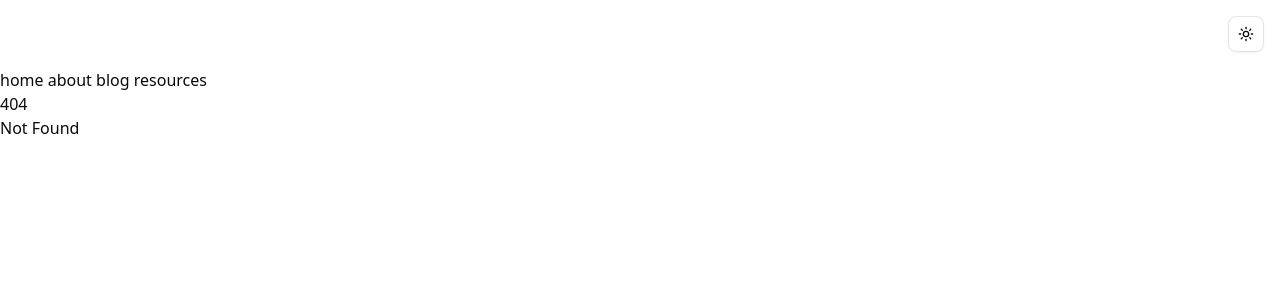
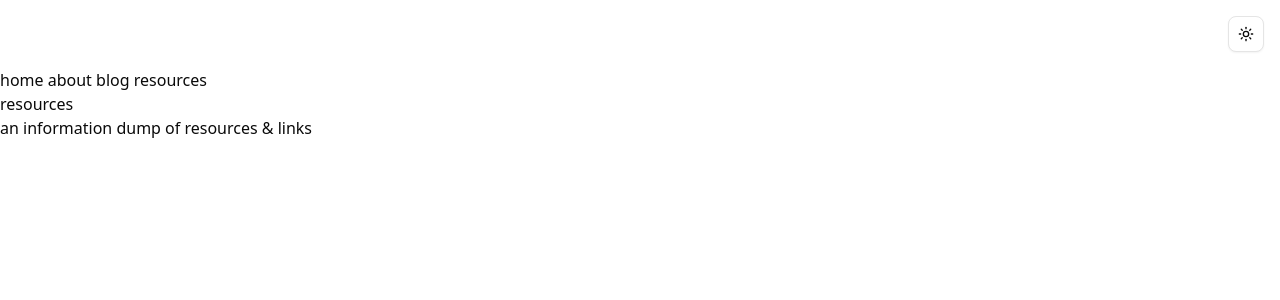
Before and after one commit to cjs675/webpage, a SvelteKit app: page /resources in a window 1280 px wide. Before the commit this address had no page. Shown: the top 300 px of the page. Built offline with nearby package versions, Linux system fonts and the light colour scheme.

Commit message:
rename info_dump page to resources

```diff
--- /dev/null
+++ b/src/routes/resources/+page.svelte
@@ -0,0 +1,2 @@
+<h1>resources</h1>
+<p>an information dump of resources & links</p>
```
